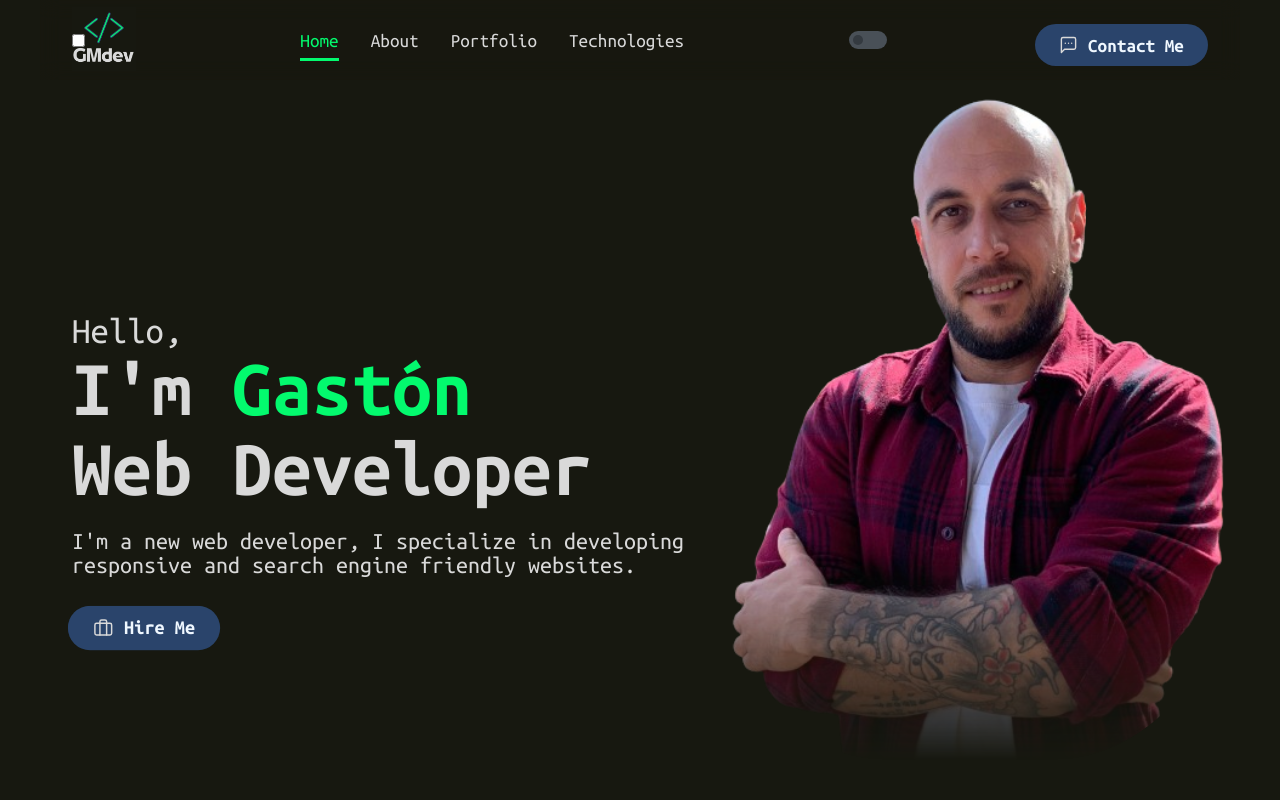
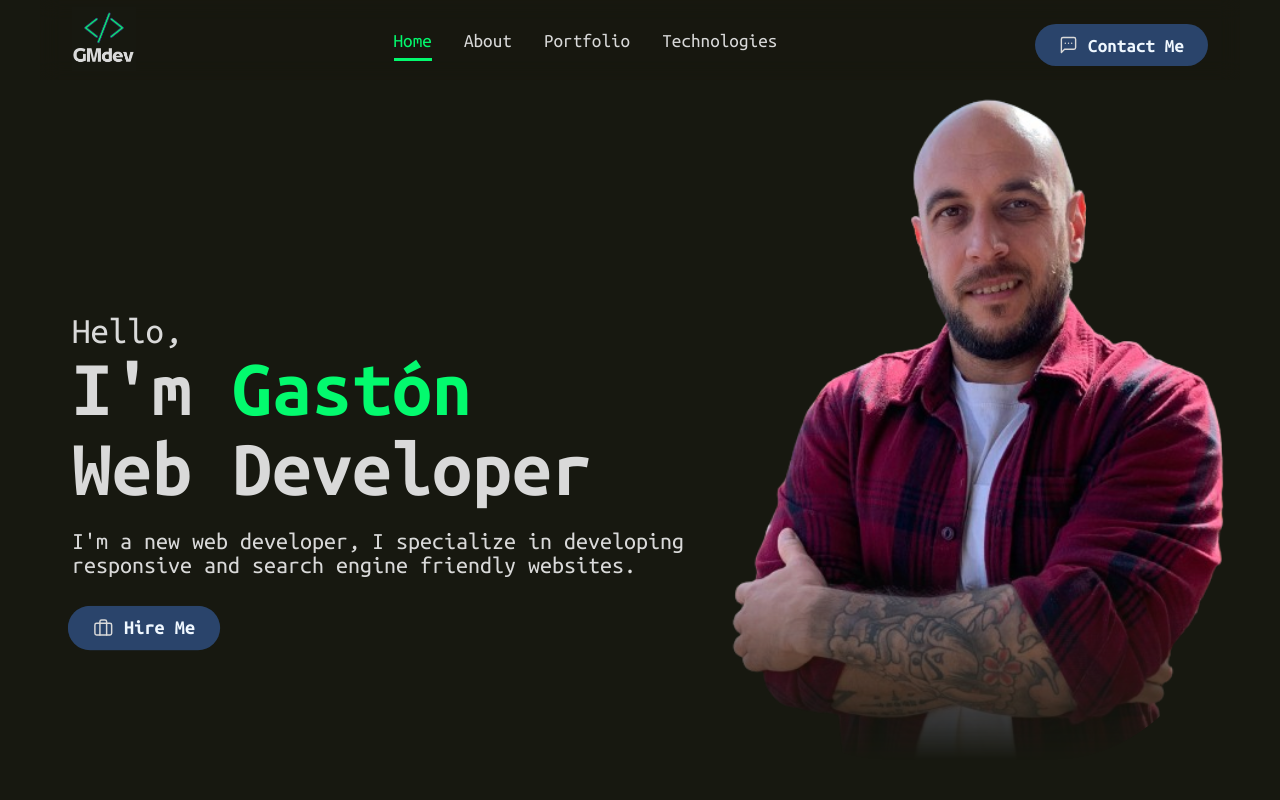
Before and after one commit to Tongaston/portfolio-1, a React (Create React App) app: page / in a window 1280 px wide. Shown: the top 800 px of the page. Built offline with nearby package versions, Linux system fonts and the light colour scheme.

Commit message:
recursion

```diff
--- a/public/style.css
+++ b/public/style.css
@@ -21,6 +21,10 @@ body {
     overflow-y: scroll;
 }
 
+body.clear {
+    background-color: aliceblue;
+}
+
 ul {
     list-style: none;
 }
--- a/src/components/Navbar/navbar.css
+++ b/src/components/Navbar/navbar.css
@@ -1,12 +1,3 @@
-:root {
-    --light-0: #f8f9fa;
-    --light-1: #e9ecef;
-    --light-2: #dee2e6;
-    --dark-0: #495057;
-    --dark-1: #343a40;
-    --dark-2: #212529;
-  }
-
  .navbar {
     height: 5rem;
     width: 100vw;
@@ -41,28 +32,6 @@
     border-bottom: 3px solid var(--text-green);
 }
 }
-
-input {
-    position: absolute;
-  }
-
-  label {
-    background: var(--dark-0);
-    border-radius: 20px;
-    cursor: pointer;
-    height: 18px;
-    position: relative;
-    width: 38px;
-  }
-
-  label .sun-moon {
-    background: var(--dark-1);
-    border-radius: 50%;
-    height: 10px;
-    margin: 4px;
-    transition: transform 0.3s ease;
-    width: 10px;
-  }
 
 .desktopMenuBtn {
     background-color: var(--border-color);
--- a/src/components/Navbar/navbar.js
+++ b/src/components/Navbar/navbar.js
@@ -66,10 +66,6 @@ const Navbar = () => {
           Technologies
         </Link>
       </div>
-      <input id="toggle-button" type="checkbox"></input>
-      <label for="toggle-button">
-        <div class="sun-moon"></div>
-      </label>
 
       <button
         className="desktopMenuBtn"
```
